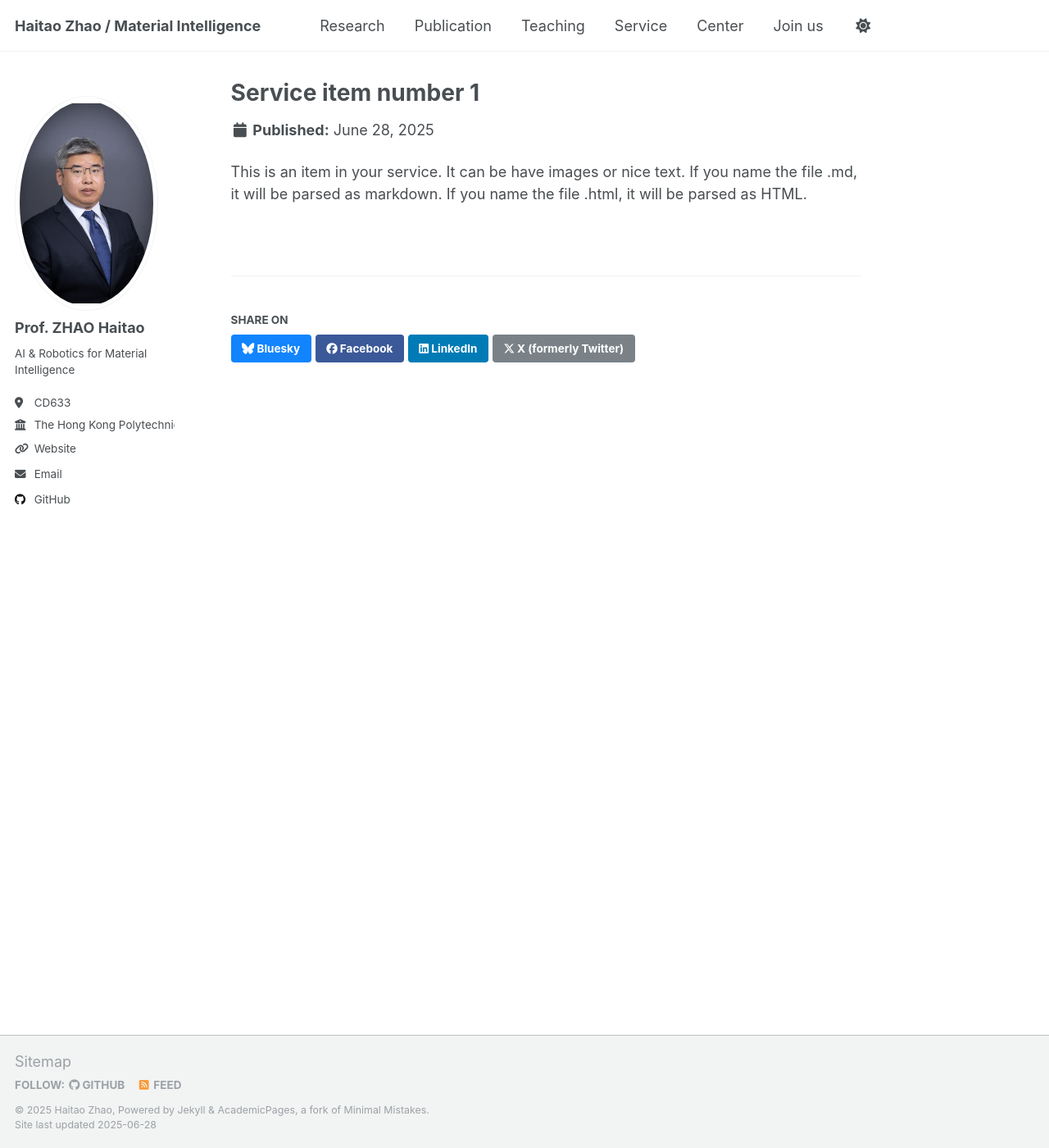
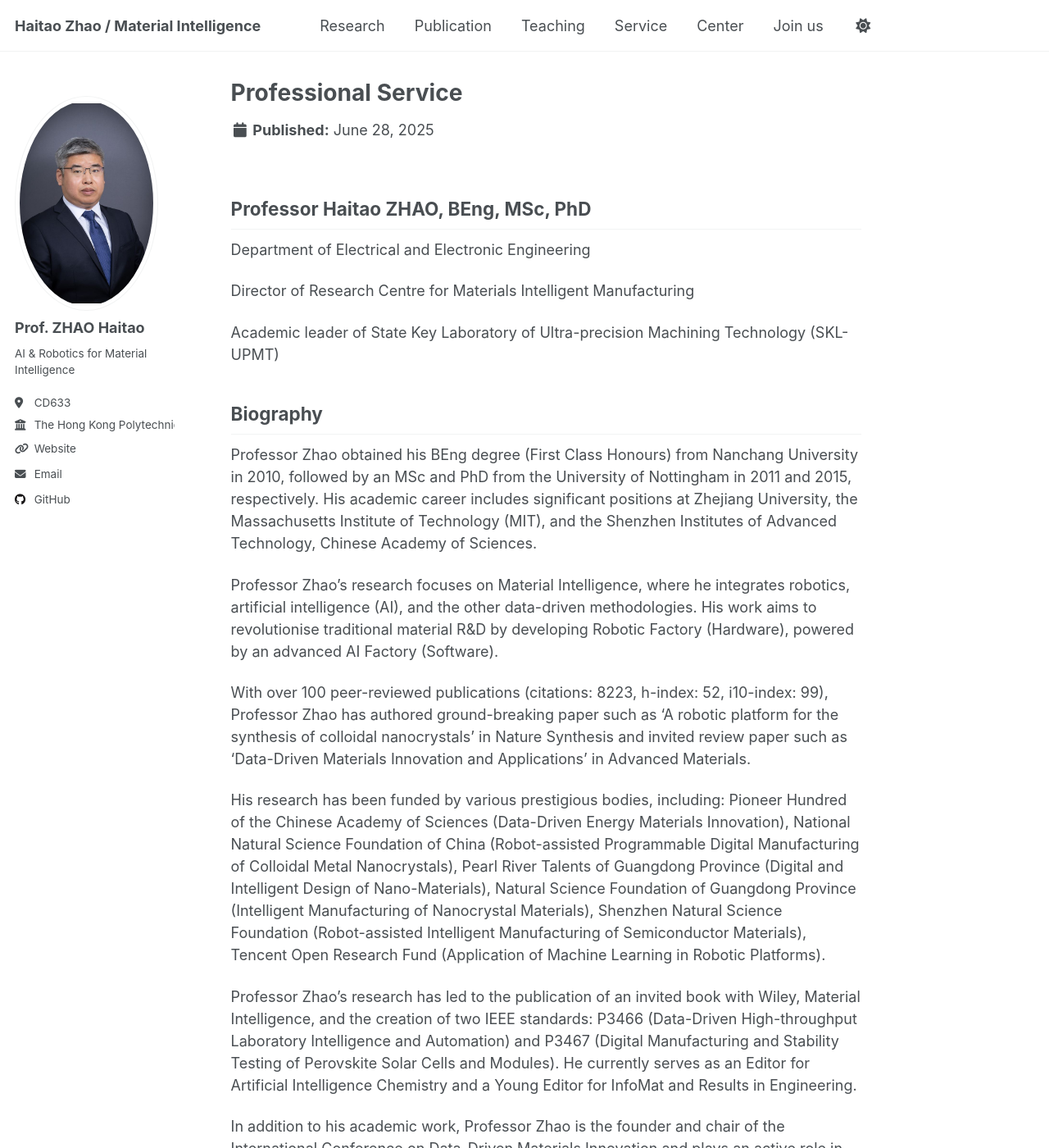
Before and after one commit to HaitaoZhao-PolyU/HaitaoZhao-PolyU.github.io, a Jekyll site: the page built from _service1/service.md, in a window 1280 px wide and 1400 px high. Shown: the whole window at 82% size. Built offline with Jekyll 4.4.1, drawn with Linux system fonts in a browser that asks for light colours; some of the changed text lies outside the part shown.

Commit message:
Update service.md

```diff
--- a/_service1/service.md
+++ b/_service1/service.md
@@ -1,6 +1,30 @@
 ---
-title: "Service item number 1"
+title: "Professional Service"
 excerpt: "Short description of service item number 1<br/><img src='/images/500x300.png'>"
 collection: service1
 ---
-This is an item in your service. It can be have images or nice text. If you name the file .md, it will be parsed as markdown. If you name the file .html, it will be parsed as HTML.
+## Professor Haitao ZHAO, BEng, MSc, PhD
+
+Department of Electrical and Electronic Engineering
+
+Director of Research Centre for Materials Intelligent Manufacturing
+
+Academic leader of State Key Laboratory of Ultra-precision Machining Technology (SKL-UPMT)
+
+## Biography
+
+Professor Zhao obtained his BEng degree (First Class Honours) from Nanchang University in 2010, followed by an MSc and PhD from the University of Nottingham in 2011 and 2015, respectively. His academic career includes significant positions at Zhejiang University, the Massachusetts Institute of Technology (MIT), and the Shenzhen Institutes of Advanced Technology, Chinese Academy of Sciences.
+
+Professor Zhao’s research focuses on Material Intelligence, where he integrates robotics, artificial intelligence (AI), and the other data-driven methodologies. His work aims to revolutionise traditional material R&D by developing Robotic Factory (Hardware), powered by an advanced AI Factory (Software).
+
+With over 100 peer-reviewed publications (citations: 8223, h-index: 52, i10-index: 99), Professor Zhao has authored ground-breaking paper such as ‘A robotic platform for the synthesis of colloidal nanocrystals’ in Nature Synthesis and invited review paper such as ‘Data-Driven Materials Innovation and Applications’ in Advanced Materials.
+
+His research has been funded by various prestigious bodies, including: Pioneer Hundred of the Chinese Academy of Sciences (Data-Driven Energy Materials Innovation), National Natural Science Foundation of China (Robot-assisted Programmable Digital Manufacturing of Colloidal Metal Nanocrystals), Pearl River Talents of Guangdong Province (Digital and Intelligent Design of Nano-Materials), Natural Science Foundation of Guangdong Province (Intelligent Manufacturing of Nanocrystal Materials), Shenzhen Natural Science Foundation (Robot-assisted Intelligent Manufacturing of Semiconductor Materials), Tencent Open Research Fund (Application of Machine Learning in Robotic Platforms).
+
+Professor Zhao’s research has led to the publication of an invited book with Wiley, Material Intelligence, and the creation of two IEEE standards: P3466 (Data-Driven High-throughput Laboratory Intelligence and Automation) and P3467 (Digital Manufacturing and Stability Testing of Perovskite Solar Cells and Modules). He currently serves as an Editor for Artificial Intelligence Chemistry and a Young Editor for InfoMat and Results in Engineering.
+
+In addition to his academic work, Professor Zhao is the founder and chair of the International Conference on Data-Driven Materials Innovation and plays an active role in various professional societies and standardisation agencies, including the IEEE Smart Manufacturing Standards Committee, IEEE SA Regional Group of the Guangdong-Hong Kong-Macao Greater Bay Area, and the Guangdong-Hong Kong-Macao Greater Bay Area Standard Innovation Alliance. He is also a Registered Senior Standardisation Engineer in Hong Kong and Guangdong Province.
+
+---
+
+## About Material Intelligence
```
